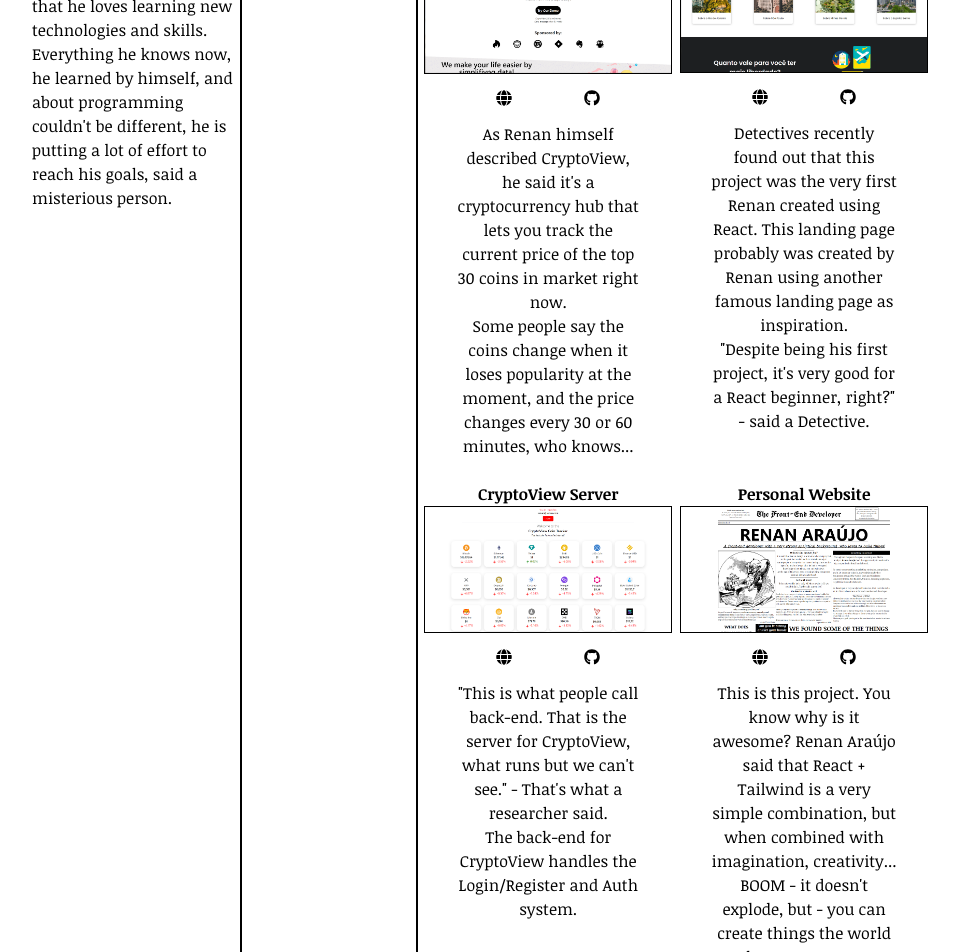
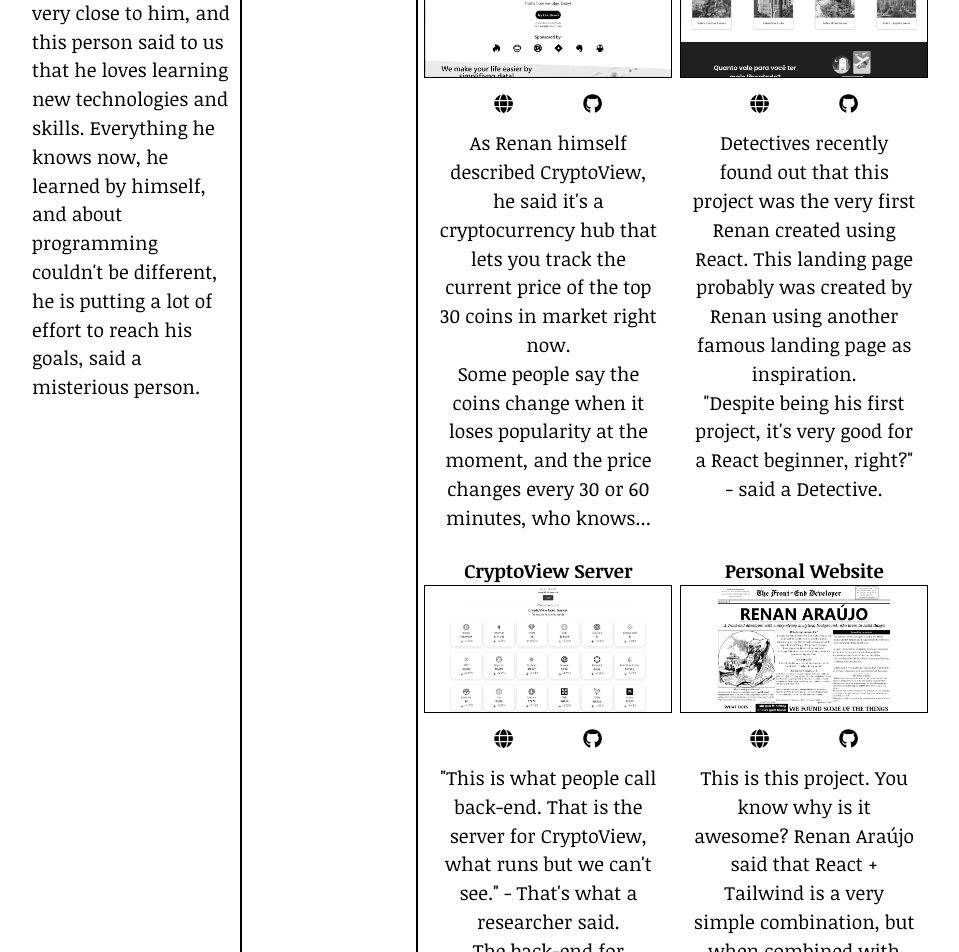
Before and after one commit to awkren/renan-araujo, a React (Create React App) app: page / in a window 1280 px wide. Shown: the part 1920-2872 px from the top of the page, without its empty margins (160-1119 px from the left). Built offline with nearby package versions, Linux system fonts and the light colour scheme; the HTML template or start-up script is replaced by a standard one.

Commit message:
links to projects

```diff
--- a/src/page-structure/ContentTwo.tsx
+++ b/src/page-structure/ContentTwo.tsx
@@ -11,7 +11,7 @@
     <div id='content-two' className='flex flex-row mt-[1rem]'>
       <div className='text-center w-[40%]'>
         <p className='text-[2rem] uppercase font-semibold text-center'>What does <em className='font-bold not-italic'>renan</em> know?</p>
-        <div className='can-i-do'>
+        <div className='can-i-do text-[1.2rem]'>
           <div>HTML</div>
           <div>CSS</div>
           <div>TailwindCSS</div>
@@ -21,7 +21,7 @@
           <div>MongoDB</div>
           <div>NodeJs</div>
         </div>
-        <p className='text-left'>We recently interviewed a person very close to him, and this person said to us that he loves learning new technologies and skills. Everything he knows now, he learned by himself, and about programming couldn't be different, he is putting a lot of effort to reach his goals, said a misterious person.</p>
+        <p className='text-left text-[1.2rem]'>We recently interviewed a person very close to him, and this person said to us that he loves learning new technologies and skills. Everything he knows now, he learned by himself, and about programming couldn't be different, he is putting a lot of effort to reach his goals, said a misterious person.</p>
       </div>
       <div className='w-[35%] ml-[.4rem] border-r-2 border-l-2 border-black'>
         <p className='text-[1.5rem] font-semibold italic leading-[2rem] bg-black text-white text-center'>"But you be strong and let your hands not slacken, for there is reward for your work."</p>
@@ -31,50 +31,50 @@
         <p className='text-[3rem] font-bold uppercase leading-[3.5rem] text-center'> we found a few projects that renan proudly built</p>
         {/* <p className='text-[.8rem] italic'>P.S. We used future technology to print colored images</p> */}
         <div className='projects'>
-          <div className='mt-[1rem]'>
+          <div className='mt-[1rem] text-[1.2rem]'>
             <p className='text-center font-semibold'>CryptoView</p>
-            <img className='w-[400px] border-[1px] border-black' src={cryptoView} alt='/'/>
+            <img id='gray-img' className='w-[400px] border-[1px] border-black' src={cryptoView} alt='/'/>
             <div className='flex flex-row justify-evenly mt-[1rem] mb-[1rem]'>
-              <p title='See website on the internet'><FaGlobe/></p>
-              <p title='Website code on GitHub'><FaGithub/></p>
+              <p title='See website on the internet'><a href='https://cryptoview.vercel.app' rel='noreferrer' target='_blank'><FaGlobe/></a></p>
+              <p title='Website code on GitHub'><a href='https://github.com/wuzue/cryptoview' rel='noreferrer' target='_blank'><FaGithub/></a></p>
             </div>
-            <div className='w-[75%] text-center m-auto'>
+            <div className='w-[90%] text-center m-auto'>
               <p>As Renan himself described CryptoView, he said it's a cryptocurrency hub that lets you track the current price of the top 30 coins in market right now.</p>
               <p>Some people say the coins change when it loses popularity at the moment, and the price changes every 30 or 60 minutes, who knows...</p>
             </div>
           </div>
-          <div className='mt-[1rem]'>
+          <div className='mt-[1rem] text-[1.2rem]'>
             <p className='text-center font-semibold'>FakePage</p>
-            <img className='w-[400px] border-[1px] border-black' src={fakePage} alt='/'/>
+            <img id='gray-img' className='w-[400px] border-[1px] border-black' src={fakePage} alt='/'/>
             <div className='flex flex-row justify-evenly mt-[1rem] mb-[1rem]'>
-              <p title='See website on the internet'><FaGlobe/></p>
-              <p title='Website code on GitHub'><FaGithub/></p>
+              <p title='See website on the internet'><a href='https://fake-page.vercel.app' rel='noreferrer' target='_blank'><FaGlobe/></a></p>
+              <p title='Website code on GitHub'><a href='https://github.com/wuzue/fake-page' rel='noreferrer' target='_blank'><FaGithub/></a></p>
             </div>
-            <div className='w-[75%] text-center m-auto'>
+            <div className='w-[90%] text-center m-auto'>
               <p>Detectives recently found out that this project was the very first Renan created using React. This landing page probably was created by Renan using another famous landing page as inspiration.</p>
               <p>"Despite being his first project, it's very good for a React beginner, right?" - said a Detective.</p>
             </div>
           </div>
-          <div className='mt-[1rem]'>
+          <div className='mt-[1rem] text-[1.2rem]'>
             <p className='text-center font-semibold'>CryptoView Server</p>
-            <img className='w-[400px] border-[1px] border-black' src={cryptoViewServer} alt='/'/>
+            <img id='gray-img' className='w-[400px] border-[1px] border-black' src={cryptoViewServer} alt='/'/>
             <div className='flex flex-row justify-evenly mt-[1rem] mb-[1rem]'>
-              <p title='See website on the internet'><FaGlobe/></p>
-              <p title='Website code on GitHub'><FaGithub/></p>
+              <p title='See website on the internet'><a href='https://cryptoview.vercel.app' rel='noreferrer' target='_blank'><FaGlobe/></a></p>
+              <p title='Website code on GitHub'><a href='https://github.com/wuzue/cryptoview-server' rel='noreferrer' target='_blank'><FaGithub/></a></p>
             </div>
-            <div className='w-[75%] text-center m-auto'>
+            <div className='w-[90%] text-center m-auto'>
               <p>"This is what people call back-end. That is the server for CryptoView, what runs but we can't see." - That's what a researcher said.</p>
               <p>The back-end for CryptoView handles the Login/Register and Auth system.</p>
             </div>
           </div>
-          <div className='mt-[1rem]'>
+          <div className='mt-[1rem] text-[1.2rem]'>
             <p className='text-center font-semibold'>Personal Website</p>
-            <img className='w-[400px] border-[1px] border-black' src={renanAraujo} alt='/'/>
+            <img id='gray-img' className='w-[400px] border-[1px] border-black' src={renanAraujo} alt='/'/>
             <div className='flex flex-row justify-evenly mt-[1rem] mb-[1rem]'>
-              <p title='See website on the internet'><FaGlobe/></p>
-              <p title='Website code on GitHub'><FaGithub/></p>
+              <p title='See website on the internet'><a href='https://renan-araujo.vercel.app' rel='noreferrer' target='_blank'><FaGlobe/></a></p>
+              <p title='Website code on GitHub'><a href='https://github.com/wuzue/renan-araujo' rel='noreferrer' target='_blank'><FaGithub/></a></p>
             </div>
-            <div className='w-[75%] text-center m-auto'>
+            <div className='w-[90%] text-center m-auto'>
             <p>This is this project. You know why is it awesome? Renan Araújo said that React + Tailwind is a very simple combination, but when combined with imagination, creativity... BOOM - it doesn't explode, but - you can create things the world has never seen.</p>
             </div>
           </div>
--- a/src/page-style/ContentTwo.css
+++ b/src/page-style/ContentTwo.css
@@ -10,3 +10,9 @@
   grid-template-columns: 1fr 1fr;
   gap:.5rem
 }
+
+#gray-img{
+  filter: gray;
+  -webkit-filter: grayscale(1);
+  filter: grayscale(1);
+}
```
